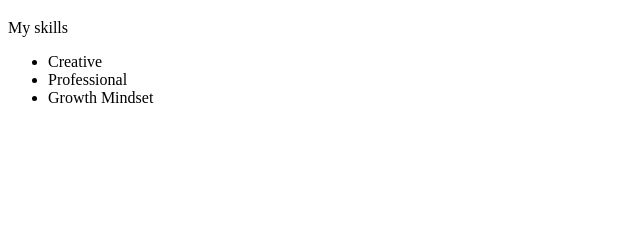
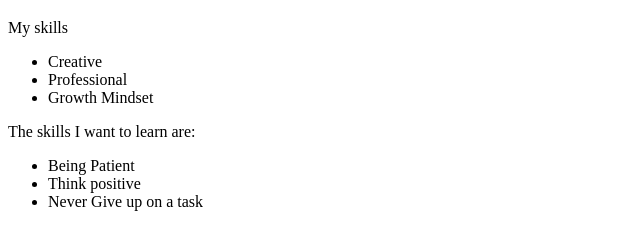
Before and after one commit to Venbadr/mtm6201_w26_aboutme, a plain HTML site: page index.html in a window 1280 px wide. Shown: the part 61-310 px from the top of the page, without its empty margins (0-640 px from the left). Drawn offline with Linux system fonts and the light colour scheme.

Commit message:
added skill I want to learn

```diff
--- a/index.html
+++ b/index.html
@@ -16,6 +16,12 @@
             <li>Professional</li>
             <li>Growth Mindset</li>
         </ul>
+        <p>The skills I want to learn are:</p>
+        <ul>
+            <li>Being Patient</li>
+            <li>Think positive</li>
+            <li>Never Give up on a task</li>
+        </ul>
     </main>
 </body>
 </html>
```
